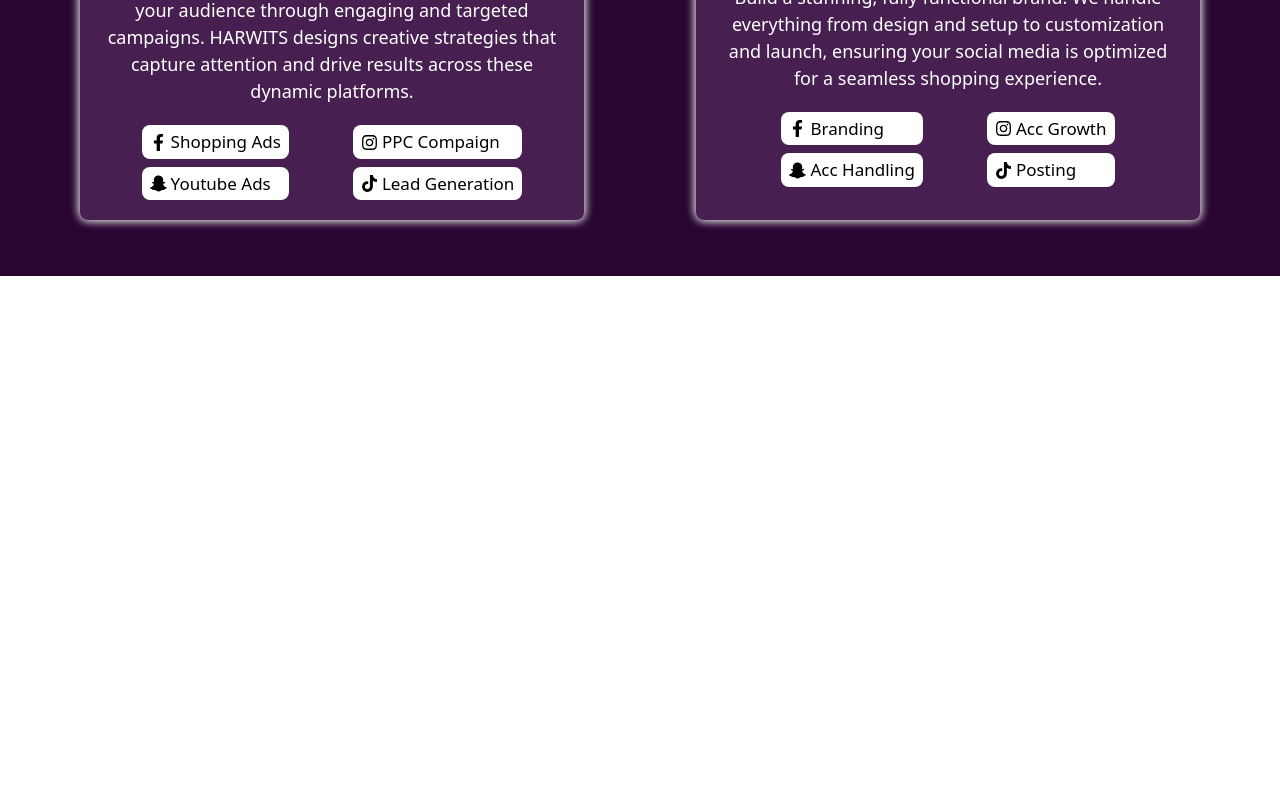
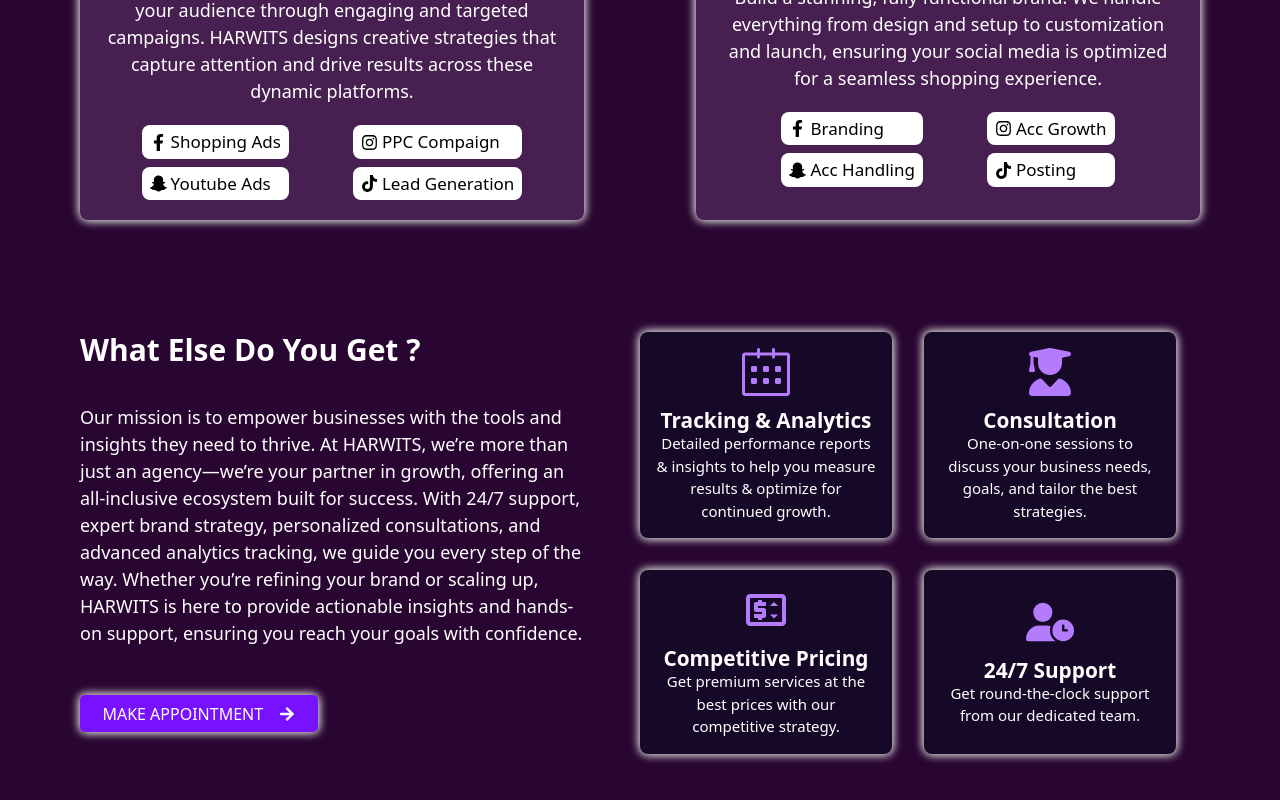
Before and after one commit to hussain1039/harwits, a React (Create React App) app: page / in a window 1280 px wide. Shown: the part 2970-3770 px from the top of the page. Before the commit the page ends 3246 px from the top, so only its background shows below. Built offline with nearby package versions, Linux system fonts and the light colour scheme.

Commit message:
OurMissionSection Complete

```diff
--- a/src/App.js
+++ b/src/App.js
@@ -1,5 +1,5 @@
 import React from 'react';
-import { BrowserRouter as Router, Routes, Route } from 'react-router-dom';
+import { Routes, Route } from 'react-router-dom';
 import Home from './Pages/Home';
 import Layout from './Components/Layout';
 
--- a/src/Components/About.jsx
+++ b/src/Components/About.jsx
@@ -42,7 +42,7 @@
                     </div>
 
                     {/* ========== Image section ========== */}
-                    <div className='w-[100%]'>
+                    <div className='w-[100%] px-4 md:px-0'>
                         <img src={Shipping} alt="image" className='rounded-lg w-full' />
                     </div>
                 </div>
--- a/src/Components/Curriculum.jsx
+++ b/src/Components/Curriculum.jsx
@@ -67,27 +67,27 @@
                     <h1 className='text-2xl sm:text-3xl lg:text-[2.0rem] font-bold'>What's Included</h1>
                     <p className='text-[16px] lg:text-[19px] mt-4'>Hustlers Ecommerce Curriculum</p>
                 </div>
-                <div className='flex flex-wrap gap-28'>
+                <div className='px-4 md:px-0 flex flex-col md:flex-row flex-wrap gap-16 lg:gap-28'>
                     {
                         cardData.map((data) => (
-                            <div key={data.id} className='bg-[#471f50] p-5 w-[45%] flex flex-col items-center justify-center rounded-lg btn-shadow relative'>
+                            <div key={data.id} className='bg-[#471f50] p-5 w-full md:w-[45%] flex flex-col items-center justify-center rounded-lg btn-shadow relative'>
                                 <img src={Image} alt="image" className='w-[35%]' />
                                 <div className='text-white text-center my-5'>
-                                    <h1 className='text-[1.7rem] font-bold'>{data.title}</h1>
-                                    <p className='text-center text-[17px] lg:text-[18px]'>{data.text}</p>
+                                    <h1 className='text-[1.5rem] lg:text-[1.7rem] font-bold'>{data.title}</h1>
+                                    <p className='text-center text-[16px] lg:text-[18px]'>{data.text}</p>
                                 </div>
-                                <div className='flex gap-16'>
+                                <div className='flex gap-8 lg:gap-16'>
                                     <div className='flex flex-col gap-2'>
-                                        <button className='hover:bg-[#7811ff] hover:text-[#fff] transition-all flex items-center gap-1 bg-white py-1 px-2 rounded-lg text-[17px]'><FaFacebookF />{data.btn1}</button>
-                                        <button className='hover:bg-[#7811ff] hover:text-[#fff] transition-all flex items-center gap-1 bg-white py-1 px-2 rounded-lg text-[17px]'><FaSnapchatGhost />{data.btn2}</button>
+                                        <button className='hover:bg-[#7811ff] hover:text-[#fff] transition-all flex items-center gap-1 bg-white py-1 px-2 rounded-lg text-[13px] lg:text-[17px]'><FaFacebookF />{data.btn1}</button>
+                                        <button className='hover:bg-[#7811ff] hover:text-[#fff] transition-all flex items-center gap-1 bg-white py-1 px-2 rounded-lg text-[13px] lg:text-[17px]'><FaSnapchatGhost />{data.btn2}</button>
                                     </div>
                                     <div className='flex flex-col gap-2'>
-                                        <button className=' hover:bg-[#7811ff] hover:text-[#fff] transition-all flex items-center gap-1 bg-white py-1 px-2 rounded-lg text-[17px]'><FaInstagram />{data.btn3}</button>
-                                        <button className='hover:bg-[#7811ff] hover:text-[#fff] transition-all flex items-center gap-1 bg-white py-1 px-2 rounded-lg text-[17px]'><FaTiktok />{data.btn4}</button>
+                                        <button className=' hover:bg-[#7811ff] hover:text-[#fff] transition-all flex items-center gap-1 bg-white py-1 px-2 rounded-lg text-[13px] lg:text-[17px]'><FaInstagram />{data.btn3}</button>
+                                        <button className='hover:bg-[#7811ff] hover:text-[#fff] transition-all flex items-center gap-1 bg-white py-1 px-2 rounded-lg text-[13px] lg:text-[17px]'><FaTiktok />{data.btn4}</button>
                                     </div>
                                 </div>
-                                <div className='absolute top-[-25px] left-[-40px] py-2 px-6 bg-[#7811ff] rounded-full'>
-                                    <h1 className='text-white text-[18px] font-semibold'>Service {data.id}</h1>
+                                <div className='absolute top-[-25px] left-[-10px] md:left-[-25px] lg:left-[-40px] py-2 px-6 bg-[#7811ff] rounded-full'>
+                                    <h1 className='text-white text-[13px] lg:text-[18px] font-semibold'>Service {data.id}</h1>
                                 </div>
                             </div>
                         ))
--- /dev/null
+++ b/src/Components/OurMissionSection.jsx
@@ -0,0 +1,74 @@
+import React from 'react'
+import { FaArrowRight } from 'react-icons/fa'
+import { SlCalender } from 'react-icons/sl';
+import { FaUserGraduate, FaUserClock } from "react-icons/fa6";
+import { MdOutlinePriceChange } from "react-icons/md";
+
+const divData = [
+    {
+        id: 1,
+        icon: <SlCalender />,
+        title: 'Tracking & Analytics',
+        text: 'Detailed performance reports & insights to help you measure results & optimize for continued growth.'
+    },
+    {
+        id: 2,
+        icon: <FaUserGraduate />,
+        title: 'Consultation',
+        text: 'One-on-one sessions to discuss your business needs, goals, and tailor the best strategies.'
+    },
+    {
+        id: 3,
+        icon: <MdOutlinePriceChange />,
+        title: 'Competitive Pricing',
+        text: 'Get premium services at the best prices with our competitive strategy.'
+    },
+    {
+        id: 4,
+        icon: <FaUserClock />,
+        title: '24/7 Support',
+        text: 'Get round-the-clock support from our dedicated team.'
+    },
+]
+
+const OurMissionSection = () => {
+    return (
+        <>
+            <div className='w-full bg-[#290532] container py-[3rem] lg:py-[3.5rem]'>
+                <div className='flex flex-col md:flex-row justify-between'>
+
+                    {/* ======== Left Container ======= */}
+                    <div className='flex flex-col justify-start items-start gap-4 w-full md:w-[40%] px-4 md:px-0 lg:w-[45%] text-white'>
+                        <h1 className='text-2xl md:text-[1.6rem] lg:text-3xl font-bold'>What Else Do You Get ?</h1>
+                        <p className='text-[18px] md:text-[16px] lg:text-[18px] mt-4 md:mt-5'>
+                            Our mission is to empower businesses with the tools and insights they need to thrive. At HARWITS, we’re more than just an agency—we’re your partner in growth, offering an all-inclusive ecosystem built for success. With 24/7 support, expert brand strategy, personalized consultations, and advanced analytics tracking, we guide you every step of the way. Whether you’re refining your brand or scaling up, HARWITS is here to provide actionable insights and hands-on support, ensuring you reach your goals with confidence.
+                        </p>
+                        <button className='flex items-center gap-4 mt-8 primary-btn btn-shadow'>
+                            MAKE APPOINTMENT
+                            <FaArrowRight />
+                        </button>
+                    </div>
+
+                    {/* ======= Right Container ====== */}
+                    <div className='w-full md:w-[50%] px-4 md:px-0 flex flex-wrap gap-8 md:gap-4 lg:gap-8 mt-10 md:mt-0'>
+                        {
+                            divData.map((data) => {
+                                return(
+                                    <div
+                                    key={data.id}
+                                    className='bg-[#160927] btn-shadow text-center text-white flex flex-col justify-center items-center  w-full md:w-[45%] p-4 rounded-lg'>
+                                        <h1 className='text-5xl lg:text-5xl text-[#b47cfd] md:text-4xl'>{data.icon}</h1>
+                                        <h1 className='text-[1.3rem] leading-6 mt-3 font-bold'>{data.title}</h1>
+                                        <p className='text-[15px] md:text-[13px] lg:text-[15px]'>{data.text}</p>
+                                    </div>
+                                )
+                            })
+                        }
+                    </div>
+                </div>
+            </div>
+        </>
+    )
+}
+
+export default OurMissionSection
--- a/src/Pages/Home.jsx
+++ b/src/Pages/Home.jsx
@@ -2,6 +2,7 @@
 import Curriculum from '../Components/Curriculum';
 import About from '../Components/About';
 import HeroSection from '../Components/HeroSection';
+import OurMissionSection from '../Components/OurMissionSection';
 
 function Home() {
   return (
@@ -9,6 +10,7 @@
       <HeroSection />
       <About />
       <Curriculum />
+      <OurMissionSection />
     </>
   )
 }
```
